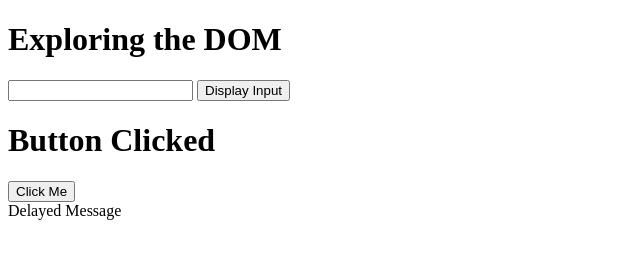
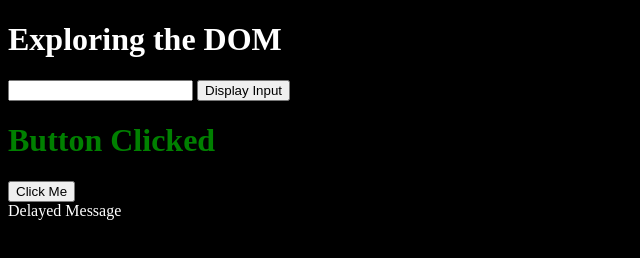
Before and after one commit to PeterManda19/exploring-the-dom, a plain HTML site: page index.html in a window 1280 px wide. Both pictures are taken after a click on the button "Click Me". Shown: the whole page, without its empty margins (0-640 px from the left). Drawn offline with Linux system fonts and the light colour scheme.

Commit message:
Styling with JavaScript

```diff
--- a/index.html
+++ b/index.html
@@ -4,8 +4,9 @@
     <meta charset="UTF-8">
     <meta name="viewport" content="width=device-width, initial-scale=1.0">
     <title>Exploring the DOM</title>
+    <link rel="stylesheet" href="style.css">
 </head>
-<body>
+<body class="darkmode">
     <h1>Exploring the DOM</h1>
     <input id="myInput" type="text">
     <button id="myButton">Display Input</button>
--- a/index.js
+++ b/index.js
@@ -42,5 +42,6 @@
  buttonElement1.addEventListener('click', function() {
    // Change the code to update the content of a specific DOM element
    titleElement.innerHTML = 'Button Clicked';
+   titleElement.classList.add('button-clicked');
    alert("Button clicked")
  });
--- /dev/null
+++ b/style.css
@@ -0,0 +1,8 @@
+.darkmode {
+    background-color: black;
+    color: white;
+}
+
+.button-clicked {
+    color: green;
+}
```
